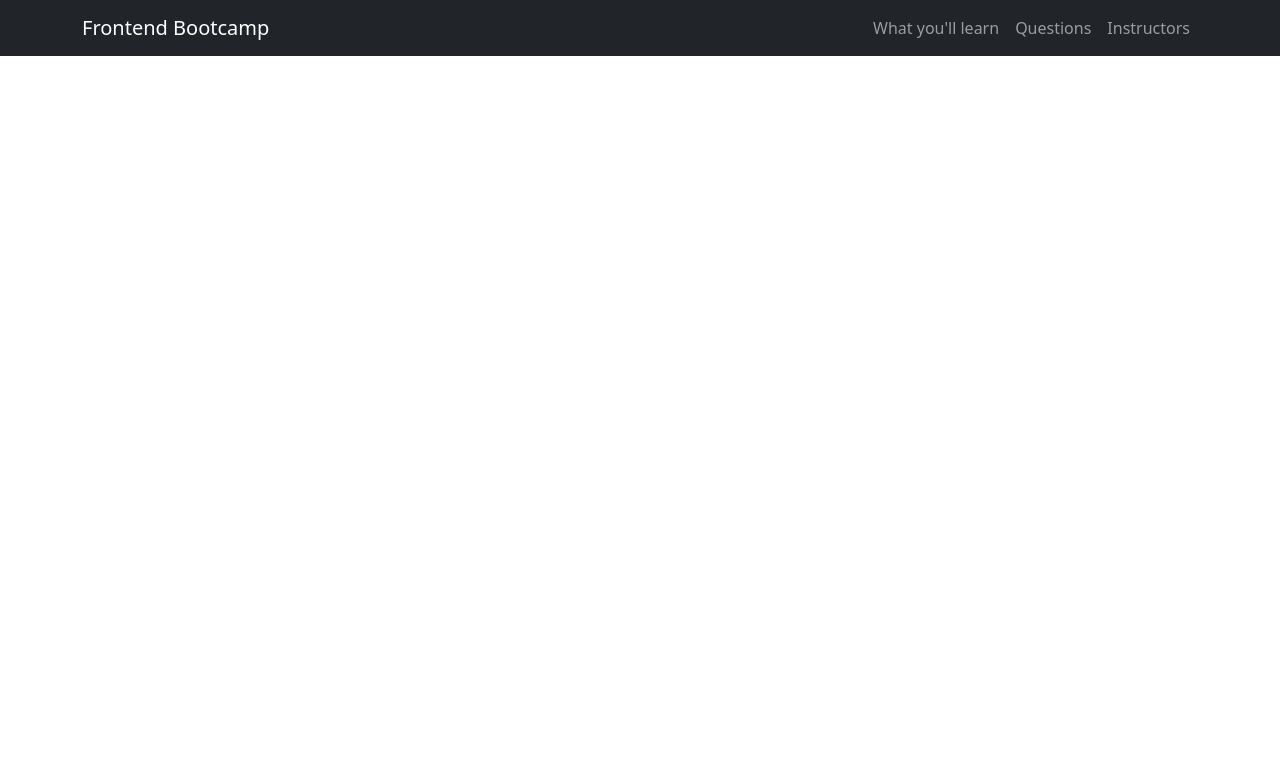
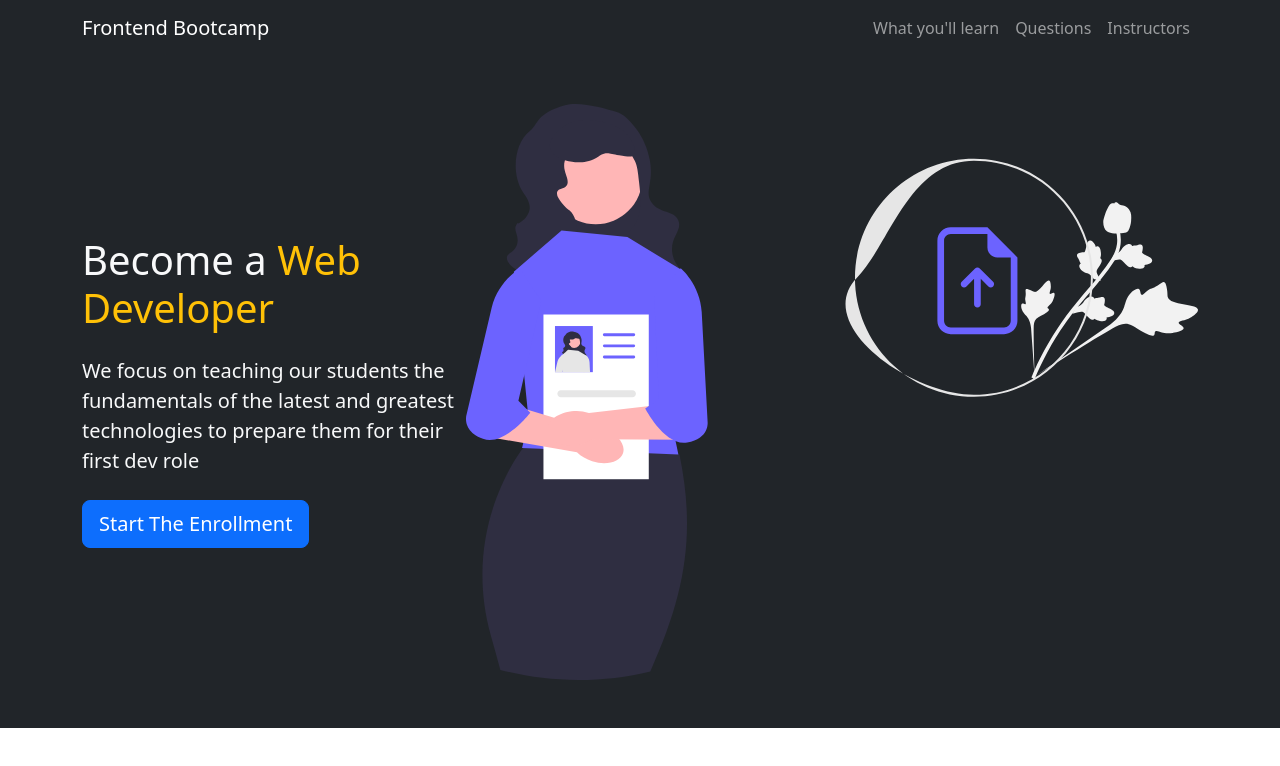
Before and after one commit to Ol-create/web-courses-with-bootstrap, a plain HTML site: page index.html in a window 1280 px wide. Drawn offline with nearby package versions, Linux system fonts and the light colour scheme.

Commit message:
feat: align and justify welcome text and image

```diff
--- a/index.html
+++ b/index.html
@@ -12,6 +12,7 @@
 </head>
 
 <body>
+	<!-- navbar -->
 	<nav class="navbar navbar-expand-lg bg-dark navbar-dark">
 		<div class="container">
 			<a href="#" class="navbar-brand">Frontend Bootcamp</a>
@@ -31,10 +32,23 @@
 				</ul>
 			</div>
 		</div>
-
-
 	</nav>
 
+	<!-- showcase -->
+	<section class="bg-dark text-light p-5 text-center text-sm-start">
+		<div class="container">
+			<div class="d-sm-flex align-items-center justify-content-between">
+				<div>
+					<h1>Become a <span class="text-warning">Web Developer</span></h1>
+					<p class="lead my-4">We focus on teaching our students the fundamentals of the latest
+						and greatest technologies to prepare them for their first dev role
+					</p>
+					<button class="btn btn-primary btn-lg">Start The Enrollment</button>
+				</div>
+				<img class="img-fluid w-40 d-none d-sm-block" src="img/course_img.svg" alt="">
+			</div>
+		</div>
+	</section>
 
 
 
```
Lines whose indentation alone changed are shown as unchanged.
